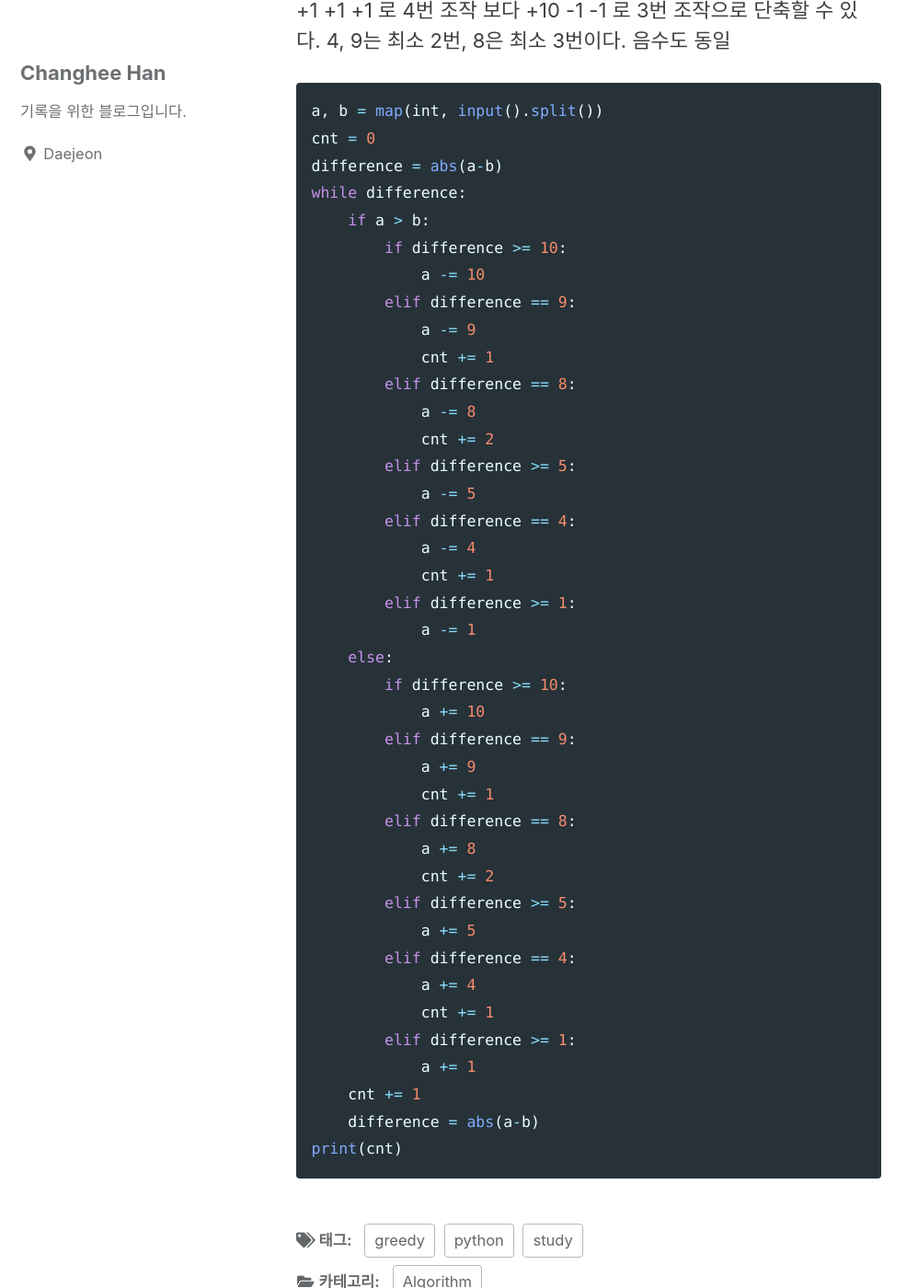
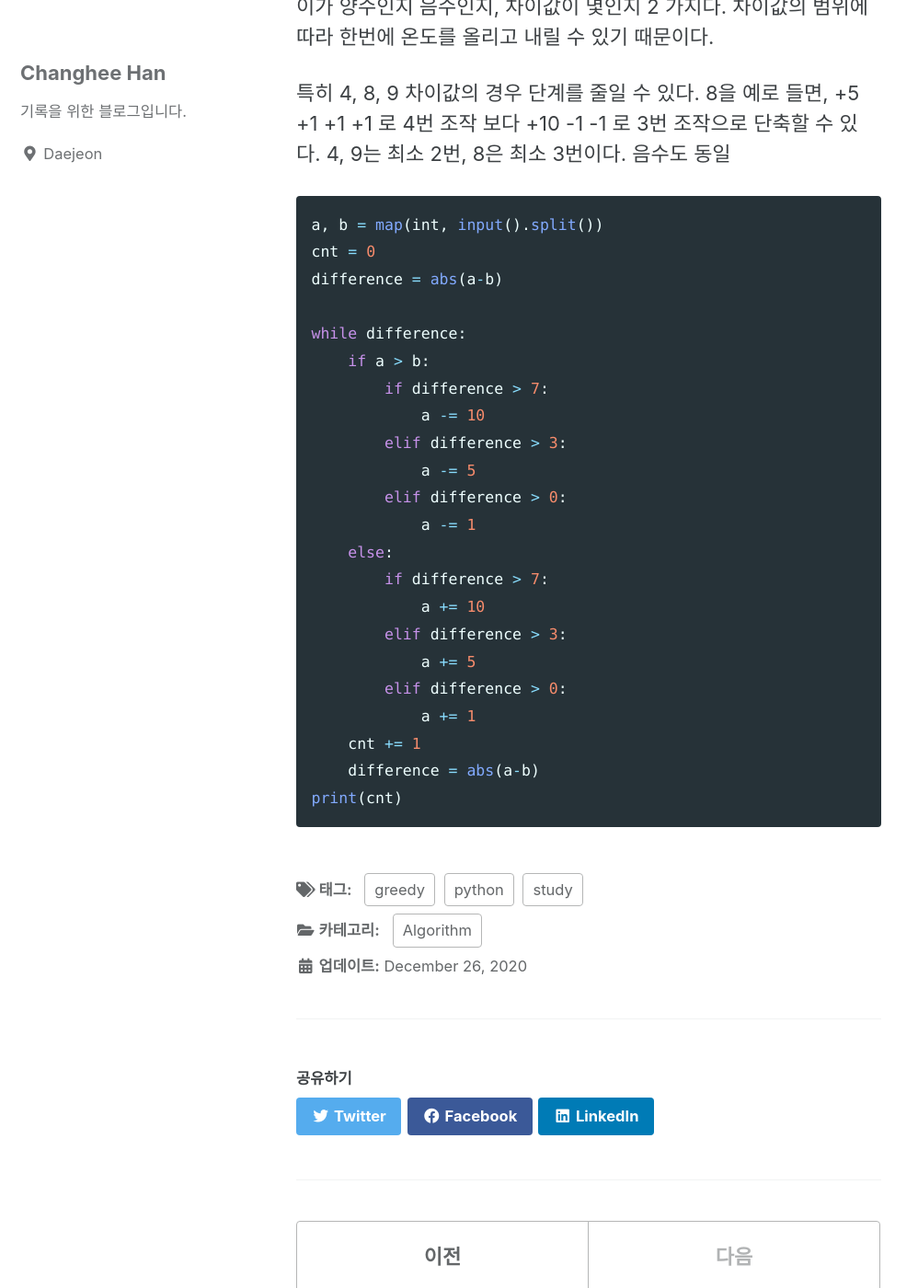
Before and after one commit to hython37/hython37.github.io, a Jekyll site: the page built from _posts/2020-12-26-Basic-Conquest-3120.md, in a window 1280 px wide and 1400 px high, scrolled down 2094 px. Shown: the whole window at 92% size, without its empty margins (0-998 px from the left). Built offline with Jekyll 4.4.1, drawn with Linux system fonts in a browser that asks for light colours; cached includes are drawn as plain includes.

Commit message:
reduce code

```diff
--- a/_posts/2020-12-26-Basic-Conquest-3120.md
+++ b/_posts/2020-12-26-Basic-Conquest-3120.md
@@ -53,9 +53,11 @@ toc_label: "Algorithm of Python"
 최소한의 버튼 사용으로 목표온도가 되는 버튼의 횟수를 출력한다.
 
 **입력 예시**
+
 7 34
 
 **출력 예시**
+
 5
 
 ### 문제 정리
@@ -69,38 +71,21 @@ toc_label: "Algorithm of Python"
 a, b = map(int, input().split())
 cnt = 0
 difference = abs(a-b)
+
 while difference:
     if a > b:
-        if difference >= 10:
+        if difference > 7:
             a -= 10
-        elif difference == 9:
-            a -= 9
-            cnt += 1
-        elif difference == 8:
-            a -= 8
-            cnt += 2
-        elif difference >= 5:
+        elif difference > 3:
             a -= 5
-        elif difference == 4:
-            a -= 4
-            cnt += 1
-        elif difference >= 1:
+        elif difference > 0:
             a -= 1
     else:
-        if difference >= 10:
+        if difference > 7:
             a += 10
-        elif difference == 9:
-            a += 9
-            cnt += 1
-        elif difference == 8:
-            a += 8
-            cnt += 2
-        elif difference >= 5:
+        elif difference > 3:
             a += 5
-        elif difference == 4:
-            a += 4
-            cnt += 1
-        elif difference >= 1:
+        elif difference > 0:
             a += 1
     cnt += 1
     difference = abs(a-b)
```
